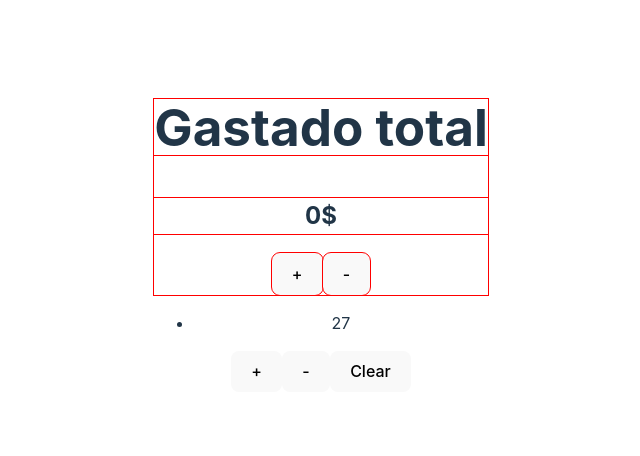
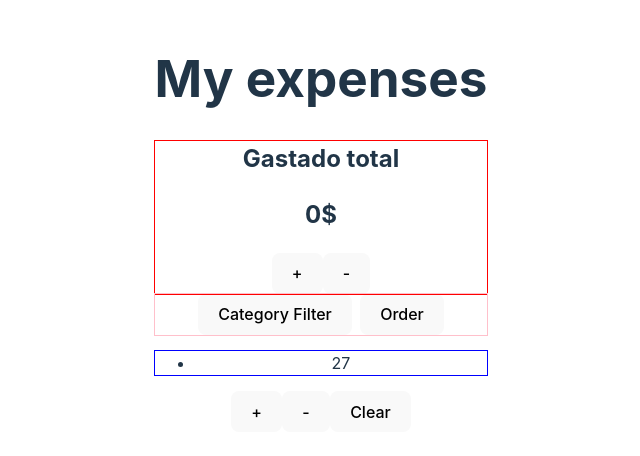
Before and after one commit to marialapc/my-expenses, a React (Vite) app: page / in a window 1280 px wide. Shown: the part 176-632 px from the top of the page, without its empty margins (319-959 px from the left). Built offline with nearby package versions, Linux system fonts and the light colour scheme.

Commit message:
Add new components

```diff
--- /dev/null
+++ b/src/components/Expense/Expense.jsx
@@ -0,0 +1,5 @@
+const Expense = () => {
+  return <li></li>;
+};
+
+export { Expense };
--- a/src/components/ExpensesList/ExpensesList.css
+++ b/src/components/ExpensesList/ExpensesList.css
@@ -0,0 +1,3 @@
+.expenses-list {
+    outline: 1px solid blue;
+}
--- a/src/components/ExpensesList/ExpensesList.jsx
+++ b/src/components/ExpensesList/ExpensesList.jsx
@@ -1,3 +1,5 @@
+import "./ExpensesList.css";
+
 import { useState } from "react";
 
 const initialState = [{ amount: 27 }];
@@ -44,7 +46,7 @@ const ExpensesList = () => {
 
   return (
     <>
-      <ul>
+      <ul className="expenses-list">
         {expenses.map((expense, index) => (
           <li key={index}>{expense.amount}</li>
         ))}
--- /dev/null
+++ b/src/components/Filters/Filters.css
@@ -0,0 +1,8 @@
+.filters {
+    display: flex;
+    flex-direction: row;
+    gap: 8px;
+    justify-content: center;
+    align-items: center;
+    outline: 1px solid pink;
+}
--- /dev/null
+++ b/src/components/Filters/Filters.jsx
@@ -0,0 +1,22 @@
+import "./Filters.css";
+
+const Filters = () => {
+  function handleOrderExpenses() {
+    // const orderedExpenses = expenses.sort();
+
+    console.log("hi");
+
+    // return orderedExpenses;
+  }
+
+  return (
+    <>
+      <div className="filters">
+        <button>Category Filter</button>
+        <button onClick={handleOrderExpenses}>Order</button>
+      </div>
+    </>
+  );
+};
+
+export { Filters };
--- a/src/components/TotalExpenses/TotalExpenses.css
+++ b/src/components/TotalExpenses/TotalExpenses.css
@@ -1,7 +1,4 @@
 .total-expenses {
     outline: 1px solid red;
 
-    * {
-        outline: 1px solid red;
-    }
 }
--- a/src/components/TotalExpenses/TotalExpenses.jsx
+++ b/src/components/TotalExpenses/TotalExpenses.jsx
@@ -22,7 +22,7 @@ const TotalExpenses = () => {
 
   return (
     <article className="total-expenses">
-      <h1>Gastado total</h1>
+      <h2>Gastado total</h2>
       <section>
         <h2>{myState}$</h2>
       </section>
--- a/src/views/HomeView/HomeView.jsx
+++ b/src/views/HomeView/HomeView.jsx
@@ -1,10 +1,13 @@
 import { TotalExpenses } from "../../components/TotalExpenses/TotalExpenses";
 import { ExpensesList } from "../../components/ExpensesList/ExpensesList";
+import { Filters } from "../../components/Filters/Filters";
 
 const HomeView = () => {
   return (
     <>
+      <h1>My expenses</h1>
       <TotalExpenses />
+      <Filters />
       <ExpensesList />
     </>
   );
```
Also changed, not shown: src/components/Expense/Expense.css (added).
